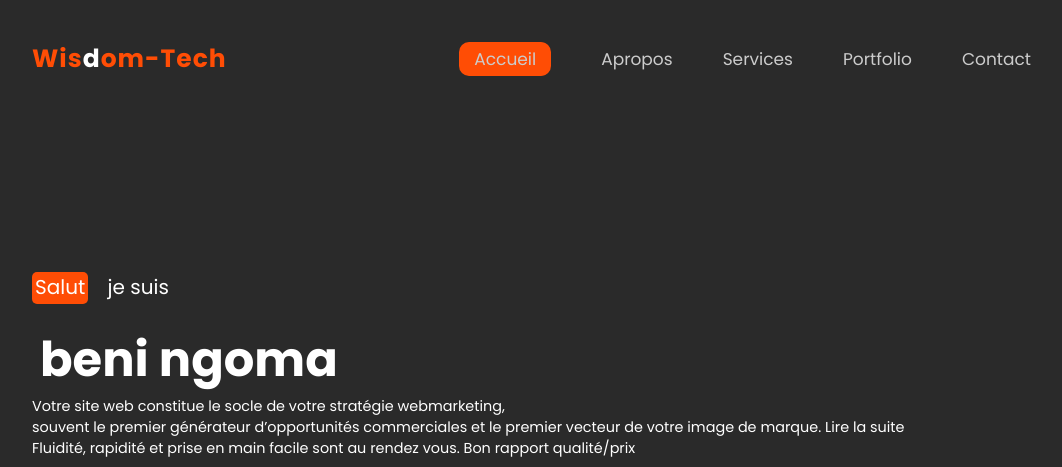
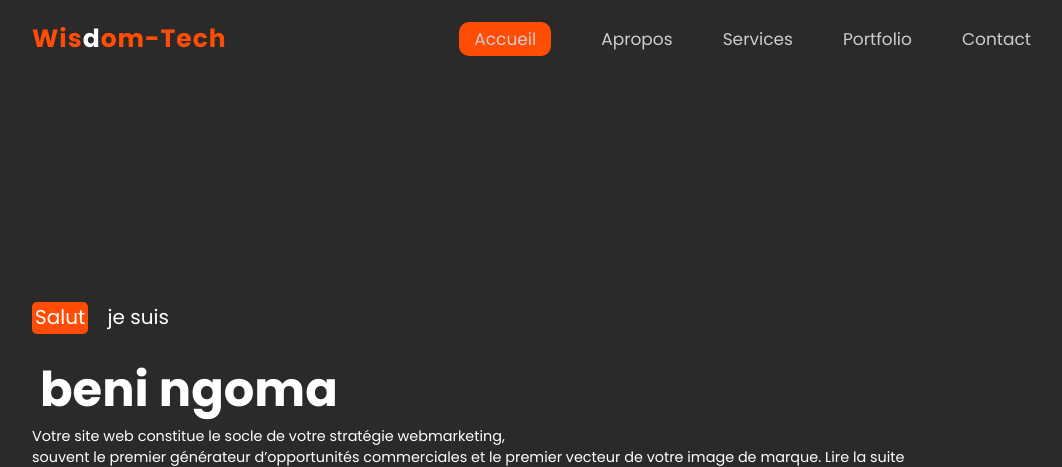
Before and after one commit to BeniNgoma/portfolio, a plain HTML site: page index.html in a window 1280 px wide. Shown: the top 467 px of the page, without its empty margins (96-1158 px from the left). Drawn offline with nearby package versions, Linux system fonts and the light colour scheme.

Commit message:
ajout mise en page

```diff
--- a/style.css
+++ b/style.css
@@ -32,7 +32,7 @@ header{
 display: flex;
 align-items: center;
 justify-content: space-between;
-padding: 40px 10% 40px;
+padding: 20px 10% ;
 /* padding: 20px 10%;  */
 background: transparent;
 border-bottom: 1px solid transparent;
@@ -82,7 +82,7 @@ transition: all .45s ease;
         color:   var(--main-color);
       }
      section{
-        padding: 40px 10% 40px;
+        padding: 160px 10% 100px;
     }
     .home{
         position: relative;
@@ -142,7 +142,6 @@ transition: all .45s ease;
         font-size: var(--p-font);
         margin-bottom: 30px;
         /* line-height: 1.1; */
-        display: flex;
         text-align: justify;
      }
      .one:hover{
```
